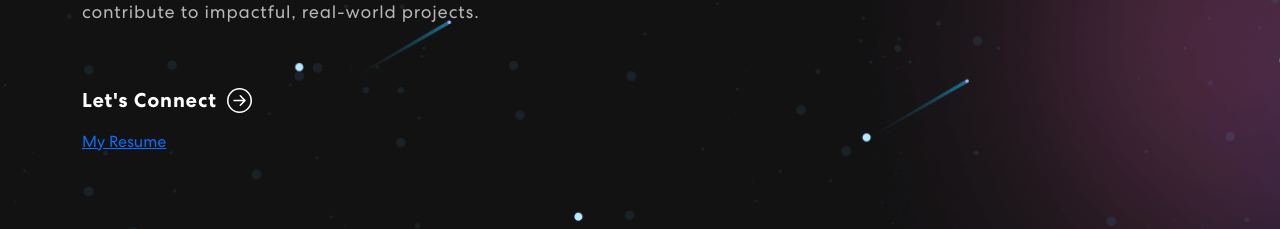
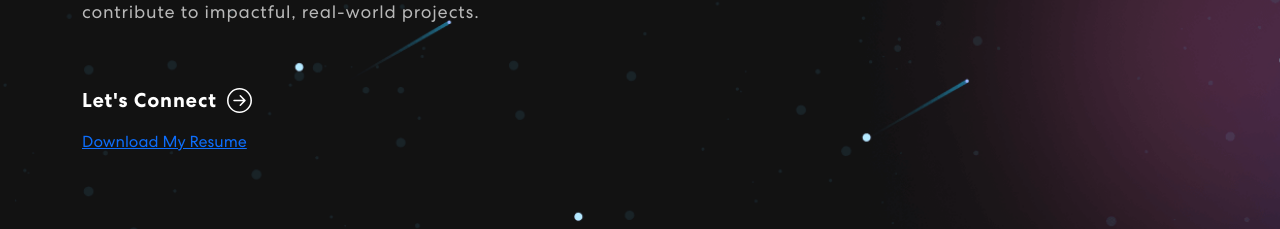
Before and after one commit to RuchiraRTG/portfolio, a React (Create React App) app: page / in a window 1280 px wide. Shown: the part 860-1089 px from the top of the page. Built offline with nearby package versions, Linux system fonts and the light colour scheme; a web font is replaced by a local one.

Commit message:
set the my resume

```diff
--- a/src/components/Banner.js
+++ b/src/components/Banner.js
@@ -71,11 +71,11 @@ export const Banner = () => {
                   <button onClick={() => console.log('connect')}>Let's Connect <ArrowRightCircle size={25} /></button>
                   <div style={{ marginTop: "15px", textAlign: "left" }}>
                     <a
-                      href="/path/to/your_resume.pdf"
-                      download
+                      href={require("../assets/img/Ruchira cv resume.pdf")}
+                      download="Ruchira_Tharupathi_Resume.pdf"
                       className="resume-download-btn"
                     >
-                       My Resume
+                       Download My Resume
                     </a>
                   </div>
               </div>}
```
Also changed, not shown: 1 other file (tests, documents, lock files or other folders).
